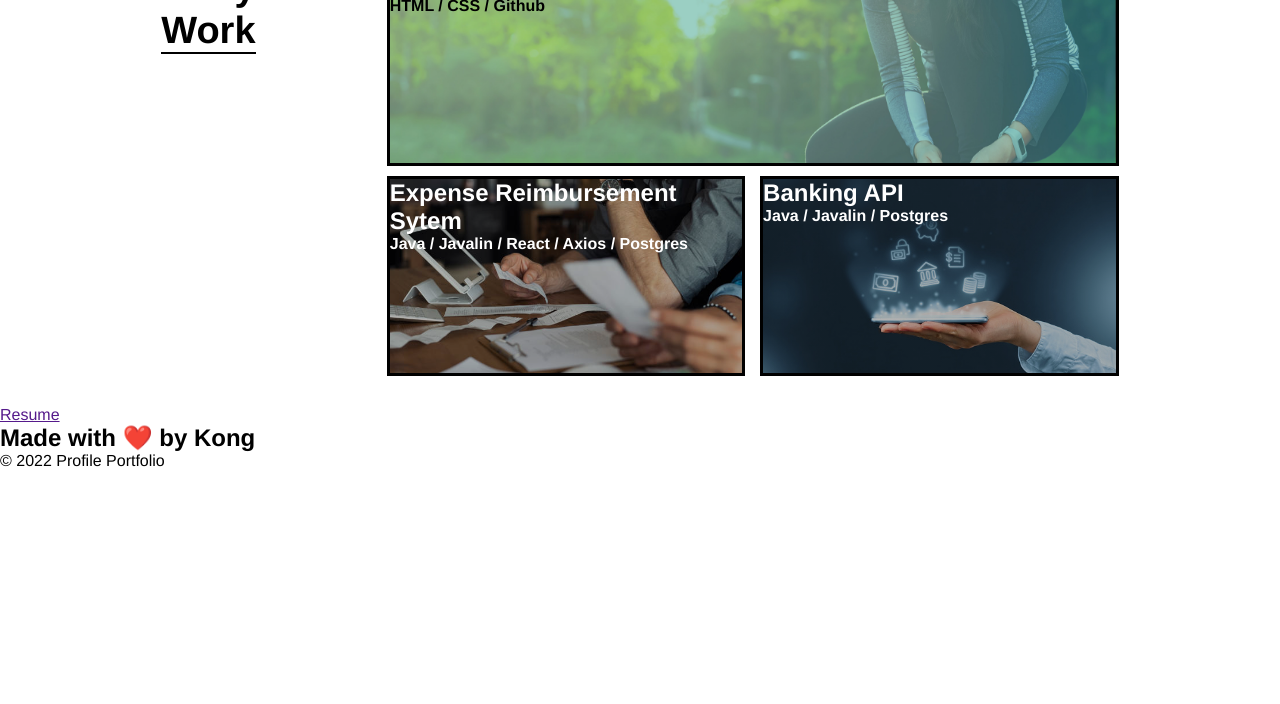
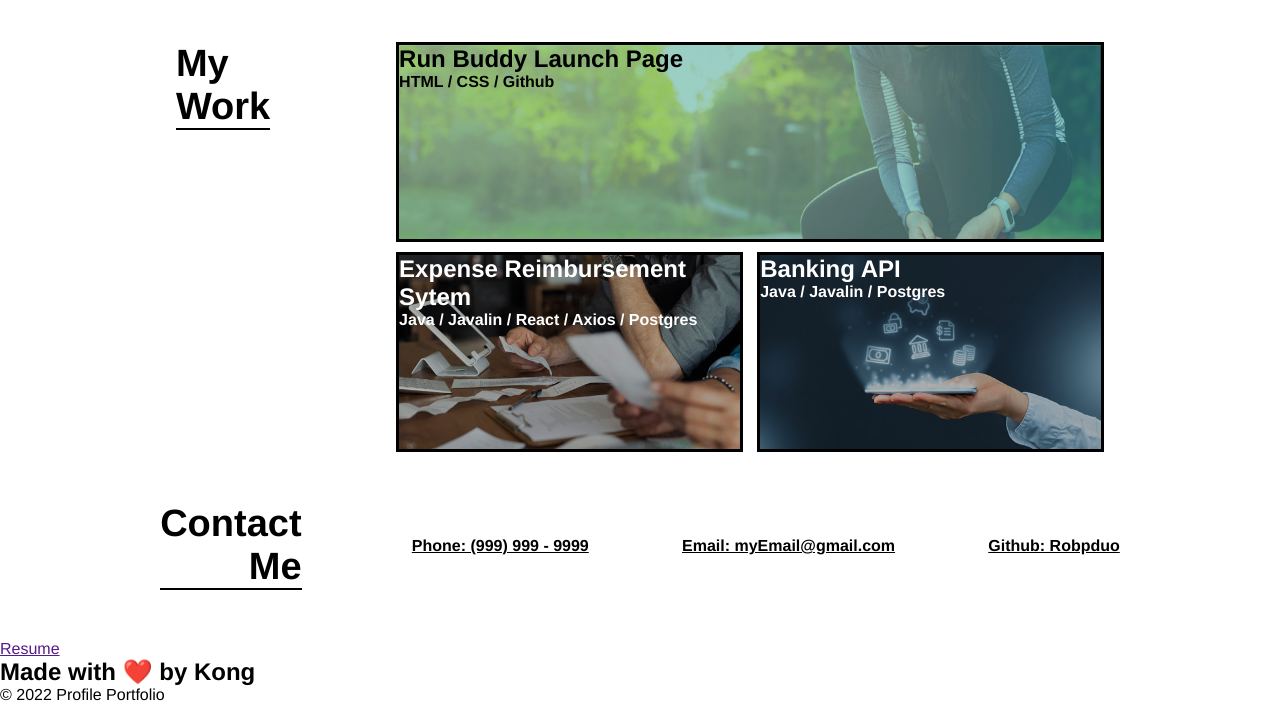
Before and after one commit to robpduo/Portfolio-Challenge, a plain HTML site: page index.html in a window 1280 px wide. Shown: the part 758-1462 px from the top of the page. Before the commit the page ends 1228 px from the top, so only its background shows below. Drawn offline with Linux system fonts and the light colour scheme.

Commit message:
contact me draft

```diff
--- a/assets/css/style.css
+++ b/assets/css/style.css
@@ -83,7 +83,7 @@ header h1 {
 #about-me {
     display: flex;
     justify-content: space-evenly;
-    margin: 30px;
+    margin: 50px;
 }
 
 .aboutme-title h1 {
@@ -98,7 +98,7 @@ header h1 {
 
 .aboutme-text {
     width: 60%;
-    text-align: center;
+    text-align: left;
 }
 
 /*About Me End*/
@@ -113,13 +113,13 @@ header h1 {
 #my-work {
     display: flex;
     justify-content: space-evenly;
-    margin: 30px;
+    margin: 50px;
 }
 
 .mywork-title h1 {
     width: 100%;
     font-size: 38px;
-    text-align: right;
+    text-align: left;
 }
 
 .mywork-title {
@@ -153,7 +153,8 @@ header h1 {
     background-size: cover;
 }
 
-.previous-projects2 h2, .previous-projects2 h4 {
+.previous-projects2 h2,
+.previous-projects2 h4 {
     color: white;
 }
 
@@ -166,6 +167,54 @@ header h1 {
     background-size: cover;
 }
 
-.previous-projects3 h2, .previous-projects3 h4 {
+.previous-projects3 h2,
+.previous-projects3 h4 {
     color: white;
 }
+
+/*End My Work*/
+
+/*Contact Me*/
+.contact-info {
+    display: flex;
+    justify-content: space-evenly;
+    margin: 50px;
+}
+
+.contact-section h1 {
+    width: 100%;
+    font-size: 38px;
+    text-align: right;
+}
+
+.contact-section-container {
+    border-bottom: 2px solid;
+}
+
+.info-text {
+    width: 60%;
+    display: flex;
+    justify-content: space-between;
+}
+
+.number {
+    text-decoration: underline;
+    position: relative;
+    top: 40%;
+}
+
+.email {
+    text-decoration: underline;
+    position: relative;
+    top: 40%;
+}
+
+.github {
+    text-decoration: underline;
+    position: relative;
+    top: 40%;
+
+}
+/*Contact Me End*/
+
+/*Resume
--- a/index.html
+++ b/index.html
@@ -56,6 +56,11 @@
                 Lorem ipsum dolor sit amet consectetur adipisicing elit. Tenetur a, at veniam omnis voluptatibus dicta
                 quisquam, pariatur fugiat illum vel corporis! Odit, ducimus excepturi. Nesciunt eius quis aspernatur
                 dolores enim?
+            </p>
+
+            <br />
+
+            <p>
                 Lorem ipsum dolor sit amet consectetur adipisicing elit. Iure aliquid voluptatum vitae ex dolor,
                 adipisci mollitia nam quo numquam unde harum doloremque exercitationem possimus, laborum perferendis
                 velit quas, optio ullam!
@@ -94,6 +99,23 @@
         </div>
     </section>
 
+    <section class="contact-info">
+
+        <div class="contact-section-container">
+            <div id="contact-me" class="contact-section">
+                <h1>Contact</h1>
+                <h1>Me</h1>
+            </div>
+        </div>
+        <div class="info-text">
+
+            <h4 class="number">Phone: (999) 999 - 9999 </h4>
+            <h4 class="email">Email: myEmail@gmail.com </h4>
+            <h4 class="github">Github: Robpduo </h4>
+
+        </div>
+    </section>
+
     <section class="resume">
         <div id="resume">
             <a href="">Resume</a>
@@ -101,7 +123,7 @@
     </section>
 
     <footer>
-        <div id="contact-me">
+        <div id="end note">
             <h2>Made with ❤️ by Kong</h2>
             &copy; 2022 Profile Portfolio
         </div>
```
